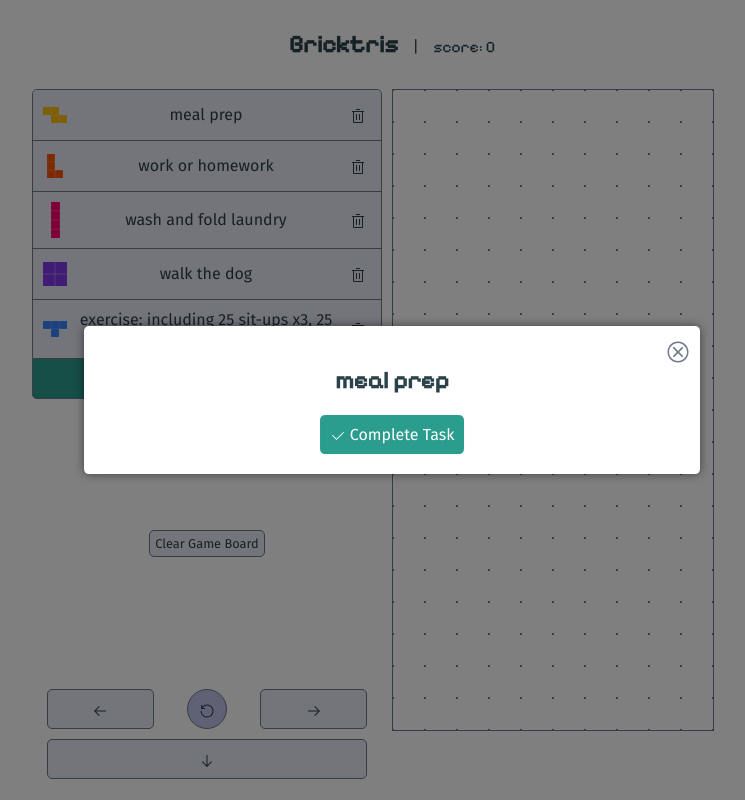
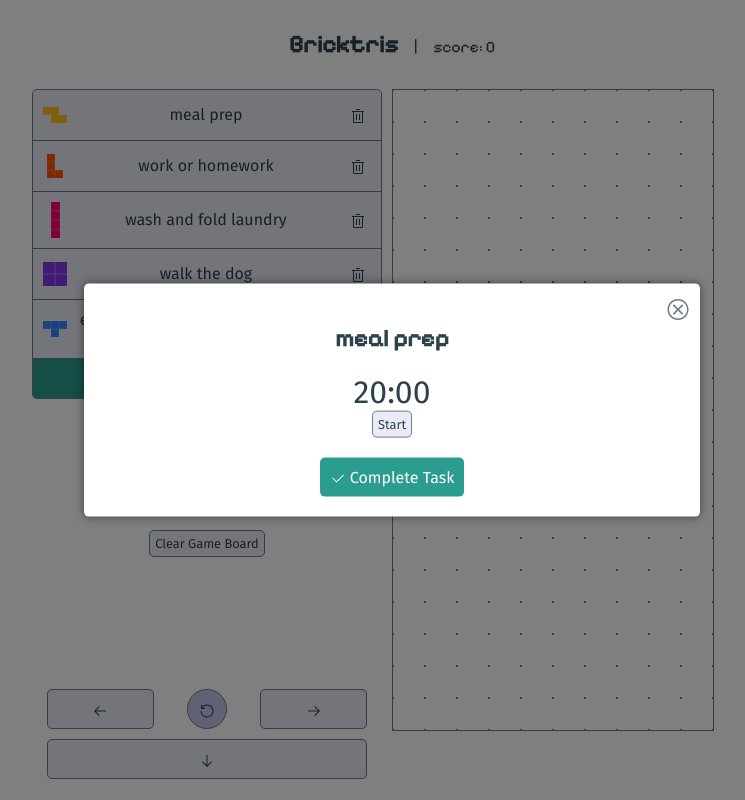
Before and after one commit to farosFreed/Bricktris, a Nuxt app: page / in a window 1280 px wide. Both pictures are taken after a click on the item "meal prep". Shown: the whole page, without its empty margins (248-993 px from the left). Built offline with nearby package versions, Linux system fonts and the light colour scheme.

Commit message:
feat: add timer for tasks

```diff
--- a/components/Modal.vue
+++ b/components/Modal.vue
@@ -11,7 +11,7 @@
       <h2 v-if="title">{{ title }}</h2>
       <slot>
         <p>{{ text }}</p>
-        <!-- todo add timer -->
+        <Timer ref="timer" />
         <button
           v-if="shape !== 'none'"
           class="primary-btn"
@@ -47,7 +47,10 @@ export default {
   },
   methods: {
     completeTask() {
-      // spawn shape if there is one
+      // stop timer & reset to default time
+      this.$refs.timer.pauseTimer();
+      this.$refs.timer.time = 1200;
+      // spawn teromino on game board
       if (this.shape) {
         this.$emit("spawnTetromino", this.shape);
       }
--- /dev/null
+++ b/components/Timer.vue
@@ -0,0 +1,78 @@
+<template>
+  <div class="pomodoro">
+    <div class="timer">{{ formatTime }}</div>
+    <button v-if="time > 0" @click="toggleTimer" class="toggle-button small">
+      {{ isPaused ? "Start" : "Pause" }}
+    </button>
+  </div>
+</template>
+
+<script lang="ts">
+export default {
+  name: "Timer",
+  data() {
+    return {
+      time: 1200, // 20 minutes in seconds
+      isPaused: true,
+      intervalId: null as NodeJS.Timeout | null,
+      sound: null as HTMLAudioElement | null,
+    };
+  },
+  computed: {
+    formatTime() {
+      const minutes = Math.floor(this.time / 60);
+      const seconds = this.time % 60;
+      return `${minutes.toString().padStart(2, "0")}:${seconds
+        .toString()
+        .padStart(2, "0")}`;
+    },
+  },
+  methods: {
+    toggleTimer() {
+      if (this.isPaused) {
+        this.startTimer();
+      } else {
+        this.pauseTimer();
+      }
+    },
+    startTimer() {
+      this.isPaused = false;
+      this.intervalId = null;
+      this.intervalId = setInterval(() => {
+        if (this.time > 0) {
+          this.time--;
+        } else {
+          this.pauseTimer();
+          this.playSound();
+        }
+      }, 1000);
+    },
+    pauseTimer() {
+      this.isPaused = true;
+      clearInterval(this.intervalId);
+    },
+    playSound() {
+      this.sound!.play();
+    },
+  },
+  mounted() {
+    this.sound = new Audio("/sounds/ding.mp3");
+  },
+  beforeDestroy() {
+    clearInterval(this.intervalId);
+    this.sound!.remove();
+  },
+};
+</script>
+
+<style lang="scss" scoped>
+.pomodoro {
+  text-align: center;
+  .timer {
+    font-size: 2rem;
+  }
+  button {
+    margin-bottom: calc($spacer * 2);
+  }
+}
+</style>
```
Also changed, not shown: 2 other files (tests, documents, lock files or other folders).
